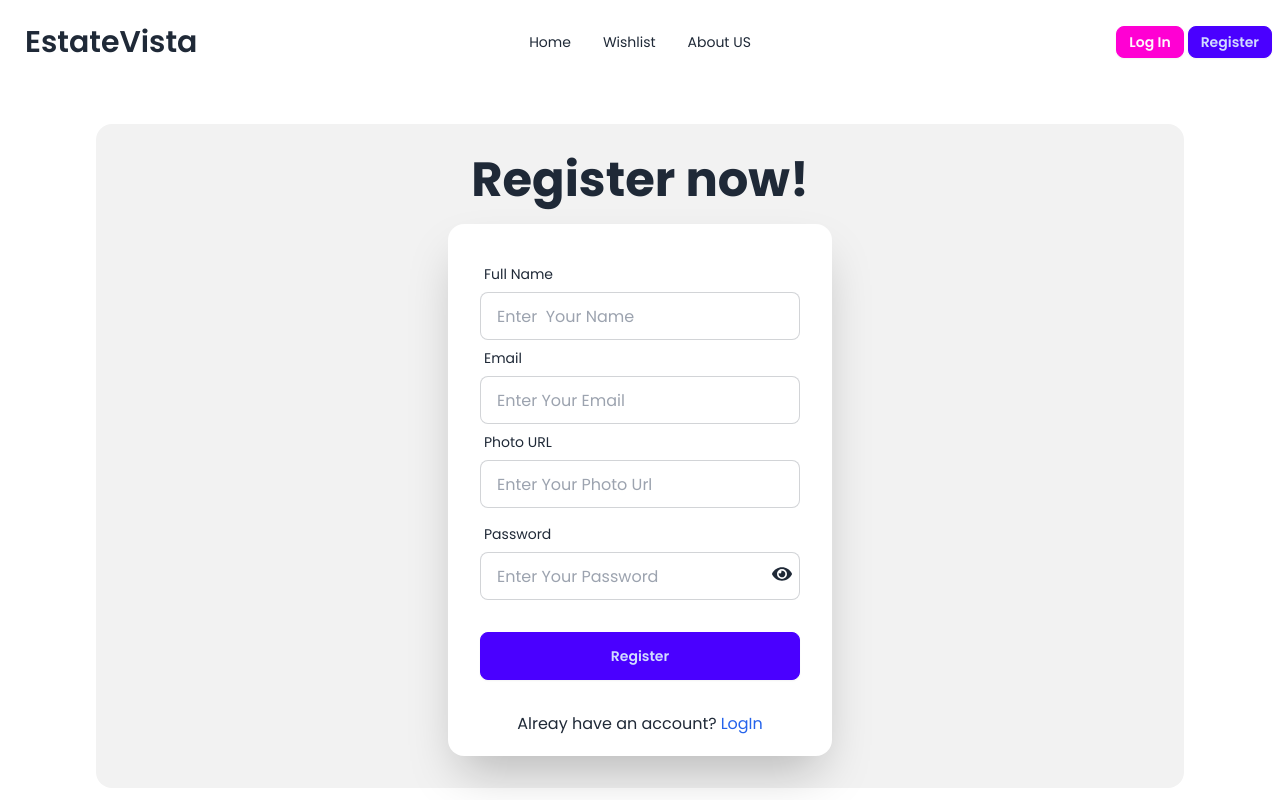
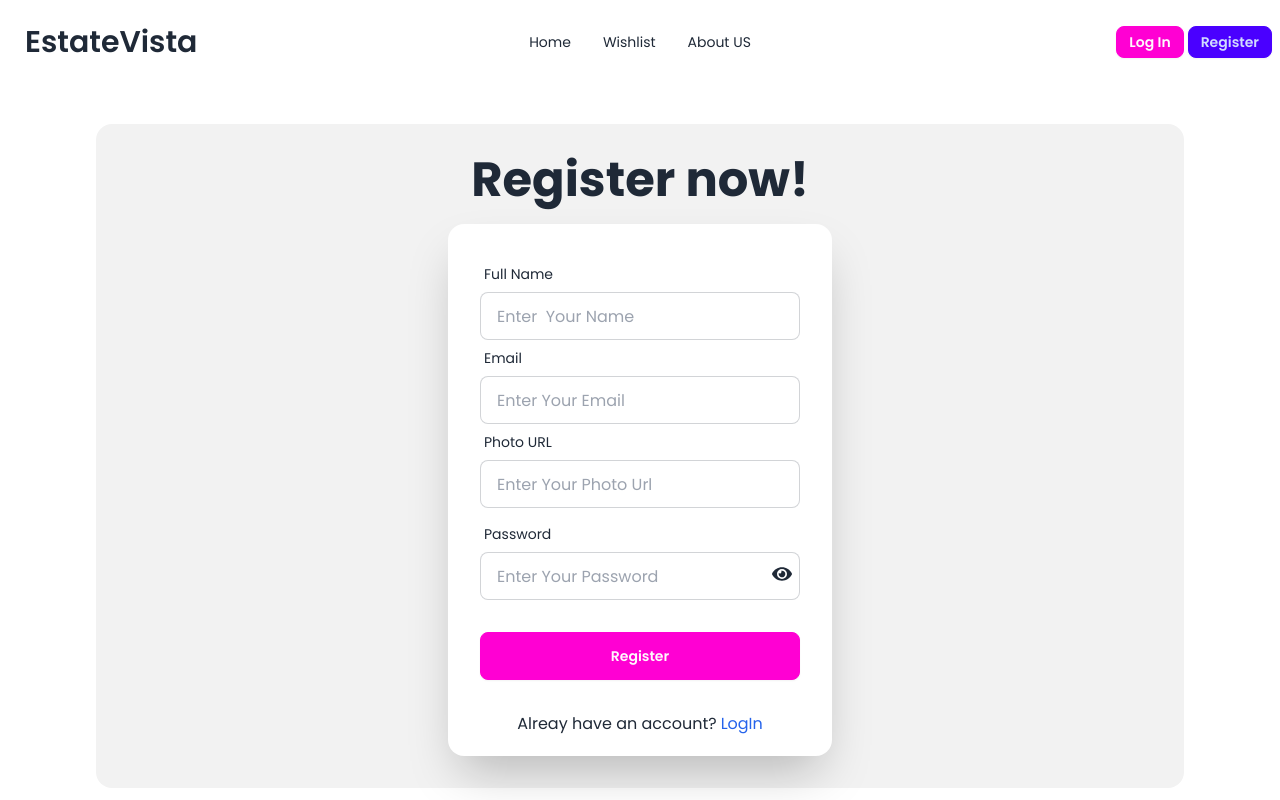
Before and after one commit to farrdin/REAL-ESTATE-MANAGEMENT, a React (Vite) app: page /register in a window 1280 px wide. Shown: the top 800 px of the page. Built offline with nearby package versions, Linux system fonts and the light colour scheme; no server answers; a web font is replaced by a local one.

Commit message:
last push

```diff
--- a/src/Pages/Register.jsx
+++ b/src/Pages/Register.jsx
@@ -117,7 +117,7 @@
             </span>
           </div>
           <div className="form-control mt-6">
-            <button className="btn btn-primary">Register</button>
+            <button className="btn btn-secondary">Register</button>
           </div>
         </form>
         <div className="flex justify-center pb-5 text-center">
```
